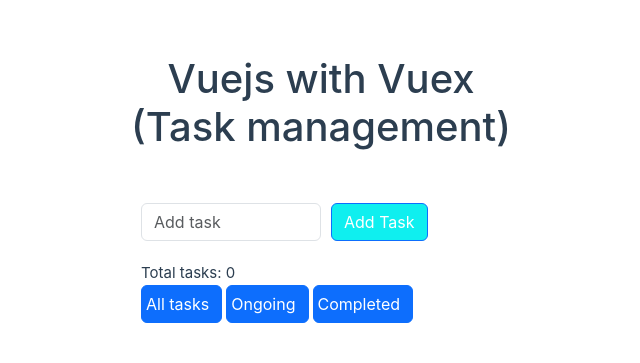
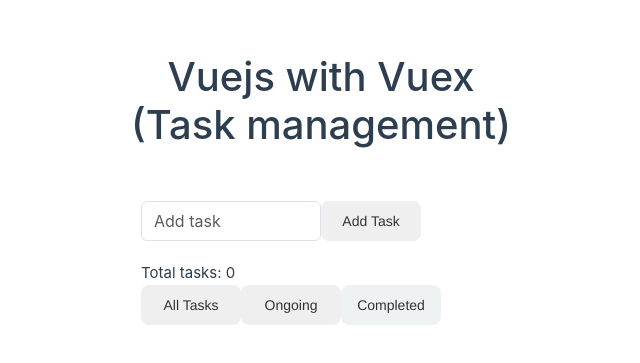
Before and after one commit to josecome/vuejs-with-vuex, a Vue app: page / in a window 1280 px wide. Shown: the part 197-560 px from the top of the page, without its empty margins (111-751 px from the left). Built offline with nearby package versions, Linux system fonts and the light colour scheme.

Commit message:
Minor changes made

```diff
--- a/src/App.vue
+++ b/src/App.vue
@@ -6,26 +6,32 @@
         <input type="text" id="txtaddTask" class="form-control" v-model="input_task"
         placeholder="Add task"
         style="width: 180px;" />
-        <button @click="addtask" class="btn btn-primary"
-        style="margin-left: 10px; background-color: #0FEFEF;"
-        >Add Task</button>
+        <Button
+            @btn-click="addTask"
+            :text="'Add Task'"
+            :className="'btn btn-primary'"
+          />
     </div>
 
     <div class="center">
         Total tasks: {{ totalTasks }}<br />
         <div style="margin-bottom: 8px;">
-            <button @click="getData" class="btn btn-primary"
-            style="padding-left: 4px; margin-right: 4px;">
-                All tasks
-        </button>
-        <button @click="TasksList('Ongoing')" class="btn btn-primary"
-            style="padding-left: 4px; margin-right: 4px;">
-                Ongoing
-        </button>
-        <button @click="TasksList('Completed')" class="btn btn-primary"
-            style="padding-left: 4px; margin-right: 4px;">
-                Completed
-        </button>
+          <Button
+            @btn-click="getData"
+            :text="'All Tasks'"
+            :className="'btn btn-primary'"
+          />
+          <Button
+            @btn-click="TasksList('Ongoing')"
+            :text="'Ongoing'"
+            :className="'btn btn-primary'"
+          />
+          <Button
+            @btn-click="TasksList('Completed')"
+            :text="'Completed'"
+            :className="'btn btn-primary'"
+            :color="'#EFF2F3'"
+          />
         </div>
 
 <div class="alltasks">
@@ -49,17 +55,12 @@
 <script>
 import axios from 'axios'
 import { useStore } from 'vuex';
-import { computed } from 'vue'
-import { ref } from 'vue'
+import { computed, ref } from 'vue'
+import Button from './components/Button.vue'
 export default {
   name: 'App',
   components: {
-
-  },
-  data() {
-    return {
-      taks_input: '',
-    };
+    Button,
   },
   setup(){
     let store = useStore()
@@ -71,8 +72,7 @@
     let totalTasks = computed(function () {
       return store.getters.totalTasks
     });
-    async function addtask () {
-        alert(totalTasks.value + ',' + txtaddTask)
+    async function addTask () {
         const v = { "id": (Number(totalTasks) + 1), "task": input_task.value, "status":"Ongoing", "favorite":0 }
         const res = await axios.post('http://127.0.0.1:3000/task/', v,
           {
@@ -113,7 +113,7 @@
       getData,
       TasksList,
       totalTasks,
-      addtask,
+      addTask,
       input_task,
       completed
     }
--- /dev/null
+++ b/src/components/Button.vue
@@ -0,0 +1,52 @@
+<template>
+    <button @click="onClick()" :style="{ background: color }" :class="{ className }" >
+      {{ text }}
+    </button>
+</template>
+
+  <script>
+  export default {
+    name: 'Button',
+    props: {
+      text: String,
+      color: String,
+      className: String
+    },
+    methods: {
+      onClick() {
+        this.$emit('btn-click')
+      },
+    },
+  }
+  </script>
+  <style scoped>
+      .btn {
+        color: white;
+      }
+      .btn2 {
+        color: black;
+      }
+
+      button {
+        border-radius: 8px;
+        border-width: 0;
+        color: #333333;
+        cursor: pointer;
+        display: inline-block;
+        font-family: "Haas Grot Text R Web", "Helvetica Neue", Helvetica, Arial, sans-serif;
+        font-size: 14px;
+        font-weight: 500;
+        line-height: 20px;
+        list-style: none;
+        margin: 0;
+        padding: 10px 12px;
+        text-align: center;
+        transition: all 200ms;
+        vertical-align: baseline;
+        white-space: nowrap;
+        user-select: none;
+        -webkit-user-select: none;
+        touch-action: manipulation;
+        width: 100px;
+      }
+  </style>
--- a/src/components/TheWelcome.vue
+++ /dev/null
@@ -1,86 +0,0 @@
-<script setup>
-import WelcomeItem from './WelcomeItem.vue'
-import DocumentationIcon from './icons/IconDocumentation.vue'
-import ToolingIcon from './icons/IconTooling.vue'
-import EcosystemIcon from './icons/IconEcosystem.vue'
-import CommunityIcon from './icons/IconCommunity.vue'
-import SupportIcon from './icons/IconSupport.vue'
-</script>
-
-<template>
-  <WelcomeItem>
-    <template #icon>
-      <DocumentationIcon />
-    </template>
-    <template #heading>Documentation</template>
-
-    Vue’s
-    <a href="https://vuejs.org/" target="_blank" rel="noopener">official documentation</a>
-    provides you with all information you need to get started.
-  </WelcomeItem>
-
-  <WelcomeItem>
-    <template #icon>
-      <ToolingIcon />
-    </template>
-    <template #heading>Tooling</template>
-
-    This project is served and bundled with
-    <a href="https://vitejs.dev/guide/features.html" target="_blank" rel="noopener">Vite</a>. The
-    recommended IDE setup is
-    <a href="https://code.visualstudio.com/" target="_blank" rel="noopener">VSCode</a> +
-    <a href="https://github.com/johnsoncodehk/volar" target="_blank" rel="noopener">Volar</a>. If
-    you need to test your components and web pages, check out
-    <a href="https://www.cypress.io/" target="_blank" rel="noopener">Cypress</a> and
-    <a href="https://on.cypress.io/component" target="_blank">Cypress Component Testing</a>.
-
-    <br />
-
-    More instructions are available in <code>README.md</code>.
-  </WelcomeItem>
-
-  <WelcomeItem>
-    <template #icon>
-      <EcosystemIcon />
-    </template>
-    <template #heading>Ecosystem</template>
-
-    Get official tools and libraries for your project:
-    <a href="https://pinia.vuejs.org/" target="_blank" rel="noopener">Pinia</a>,
-    <a href="https://router.vuejs.org/" target="_blank" rel="noopener">Vue Router</a>,
-    <a href="https://test-utils.vuejs.org/" target="_blank" rel="noopener">Vue Test Utils</a>, and
-    <a href="https://github.com/vuejs/devtools" target="_blank" rel="noopener">Vue Dev Tools</a>. If
-    you need more resources, we suggest paying
-    <a href="https://github.com/vuejs/awesome-vue" target="_blank" rel="noopener">Awesome Vue</a>
-    a visit.
-  </WelcomeItem>
-
-  <WelcomeItem>
-    <template #icon>
-      <CommunityIcon />
-    </template>
-    <template #heading>Community</template>
-
-    Got stuck? Ask your question on
-    <a href="https://chat.vuejs.org" target="_blank" rel="noopener">Vue Land</a>, our official
-    Discord server, or
-    <a href="https://stackoverflow.com/questions/tagged/vue.js" target="_blank" rel="noopener"
-      >StackOverflow</a
-    >. You should also subscribe to
-    <a href="https://news.vuejs.org" target="_blank" rel="noopener">our mailing list</a> and follow
-    the official
-    <a href="https://twitter.com/vuejs" target="_blank" rel="noopener">@vuejs</a>
-    twitter account for latest news in the Vue world.
-  </WelcomeItem>
-
-  <WelcomeItem>
-    <template #icon>
-      <SupportIcon />
-    </template>
-    <template #heading>Support Vue</template>
-
-    As an independent project, Vue relies on community backing for its sustainability. You can help
-    us by
-    <a href="https://vuejs.org/sponsor/" target="_blank" rel="noopener">becoming a sponsor</a>.
-  </WelcomeItem>
-</template>
--- a/src/components/WelcomeItem.vue
+++ /dev/null
@@ -1,85 +0,0 @@
-<template>
-  <div class="item">
-    <i>
-      <slot name="icon"></slot>
-    </i>
-    <div class="details">
-      <h3>
-        <slot name="heading"></slot>
-      </h3>
-      <slot></slot>
-    </div>
-  </div>
-</template>
-
-<style scoped>
-.item {
-  margin-top: 2rem;
-  display: flex;
-}
-
-.details {
-  flex: 1;
-  margin-left: 1rem;
-}
-
-i {
-  display: flex;
-  place-items: center;
-  place-content: center;
-  width: 32px;
-  height: 32px;
-  color: var(--color-text);
-}
-
-h3 {
-  font-size: 1.2rem;
-  font-weight: 500;
-  margin-bottom: 0.4rem;
-  color: var(--color-heading);
-}
-
-@media (min-width: 1024px) {
-  .item {
-    margin-top: 0;
-    padding: 0.4rem 0 1rem calc(var(--section-gap) / 2);
-  }
-
-  i {
-    top: calc(50% - 25px);
-    left: -26px;
-    position: absolute;
-    border: 1px solid var(--color-border);
-    background: var(--color-background);
-    border-radius: 8px;
-    width: 50px;
-    height: 50px;
-  }
-
-  .item:before {
-    content: ' ';
-    border-left: 1px solid var(--color-border);
-    position: absolute;
-    left: 0;
-    bottom: calc(50% + 25px);
-    height: calc(50% - 25px);
-  }
-
-  .item:after {
-    content: ' ';
-    border-left: 1px solid var(--color-border);
-    position: absolute;
-    left: 0;
-    top: calc(50% + 25px);
-    height: calc(50% - 25px);
-  }
-
-  .item:first-of-type:before {
-    display: none;
-  }
-
-  .item:last-of-type:after {
-    display: none;
-  }
-}
-</style>
--- a/src/database/db.json
+++ b/src/database/db.json
@@ -20,6 +20,18 @@
       "task": "Return to home",
       "status": "Ongoing",
       "favorite": 0
+    },
+    {
+      "id": 5,
+      "task": "tEST",
+      "status": "Ongoing",
+      "favorite": 0
+    },
+    {
+      "id": 6,
+      "task": "tEST2",
+      "status": "Ongoing",
+      "favorite": 0
     }
   ]
 }
--- a/src/views/HomeView.vue
+++ b/src/views/HomeView.vue
@@ -1,9 +1,7 @@
 <script setup>
-import TheWelcome from '../components/TheWelcome.vue'
 </script>
 
 <template>
   <main>
-    <TheWelcome />
   </main>
 </template>
```
Also changed, not shown: src/components/HelloWorld.vue (deleted, +0 -43 lines).
